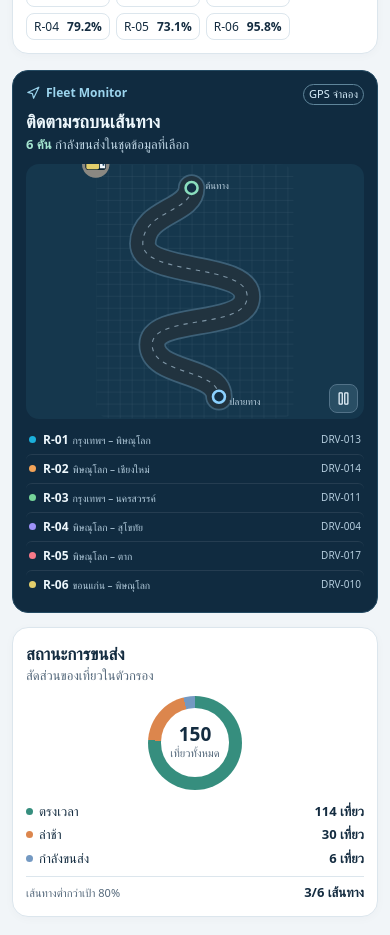
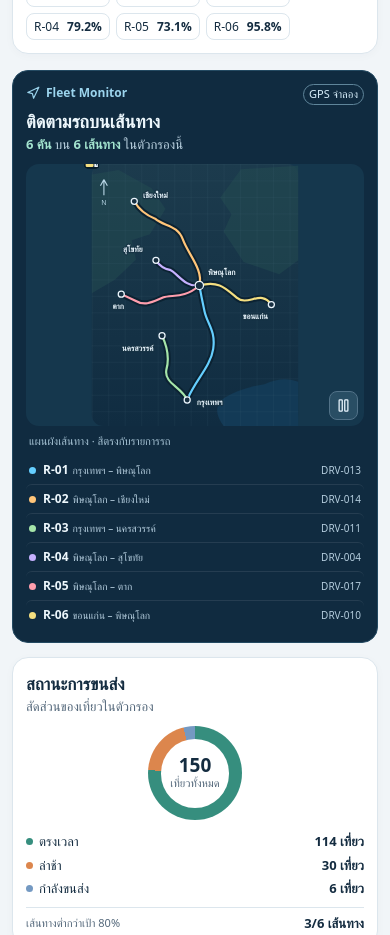
Before and after one commit to James-Chirawat/VisualizationDemo, a Next.js app: page / in a window 390 px wide. Shown: the part 1900-2835 px from the top of the page. Built offline with nearby package versions, Linux system fonts and the light colour scheme.

Commit message:
Animate fleet on individual route corridors

```diff
--- a/app/globals.css
+++ b/app/globals.css
@@ -349,3 +349,8 @@ button:not(:disabled), select { cursor: pointer; }
 @media(max-width: 490px) {
   .executive-rail { grid-template-columns: minmax(0,1fr); }
 }
+
+.fleet-map svg[role=img] { height: clamp(262px, 24vw, 330px); }
+.fleet-city { fill: #e8f4fc; stroke: #173344; stroke-width: 2.6px; paint-order: stroke fill; stroke-linejoin: round; font-size: 9px; font-weight: 600; }
+.fleet-caption { color: #a8c5d6; font-size: 11px; margin: 7px 3px 0; }
+.fleet-list button.fleet-route-highlighted { background: #244a61; }
--- a/components/fleet-monitor.tsx
+++ b/components/fleet-monitor.tsx
@@ -6,15 +6,37 @@ import { Button } from "@/components/ui/button";
 import { Card } from "@/components/ui/card";
 import { routes, type Shipment } from "@/lib/analytics";
 
-const road = "M 112 28 C 112 56 55 55 55 93 S 177 116 177 155 S 66 175 66 211 S 144 239 144 272";
-const vehicleColors = ["#1bb0db", "#f2a358", "#76d59a", "#9e92f9", "#f77989", "#e2ce6b"];
-const loopSeconds = 27;
+const cities = [
+  { name: "เชียงใหม่", x: 49, y: 43, dx: 10, dy: -4 },
+  { name: "สุโขทัย", x: 74, y: 111, dx: -38, dy: -10 },
+  { name: "พิษณุโลก", x: 124, y: 140, dx: 10, dy: -12 },
+  { name: "ตาก", x: 34, y: 150, dx: -10, dy: 17 },
+  { name: "ขอนแก่น", x: 207, y: 162, dx: -33, dy: 17 },
+  { name: "นครสวรรค์", x: 81, y: 198, dx: -46, dy: 17 },
+  { name: "กรุงเทพฯ", x: 110, y: 272, dx: 11, dy: 6 },
+] as const;
+
+type RouteId = (typeof routes)[number]["id"];
+const corridors: Record<RouteId, { path: string; color: string; seconds: number; start: number }> = {
+  "R-01": { path: "M110 272 C118 251 137 234 140 213 S133 184 130 170 S126 151 124 140", color: "#65cfff", seconds: 32, start: 0.34 },
+  "R-02": { path: "M124 140 C129 122 111 104 105 87 S83 72 73 63 Q57 57 49 43", color: "#ffc579", seconds: 29, start: 0.64 },
+  "R-03": { path: "M110 272 C104 257 83 253 86 237 Q91 219 81 198", color: "#a5e5a9", seconds: 24, start: 0.51 },
+  "R-04": { path: "M124 140 C108 143 98 125 90 122 Q80 120 74 111", color: "#c6b1ff", seconds: 18, start: 0.53 },
+  "R-05": { path: "M124 140 C106 156 92 150 82 154 S62 165 49 157 L34 150", color: "#ff9ead", seconds: 22, start: 0.68 },
+  "R-06": { path: "M207 162 C195 144 180 165 167 154 S146 134 124 140", color: "#f4df80", seconds: 28, start: 0.44 },
+};
 
 export function FleetMonitor({ rows, onViewTrip }: { rows: Shipment[]; onViewTrip: (trip: Shipment) => void }) {
-  const trucks = rows.filter(row => row.status === "in_transit");
+  const trucks = rows.flatMap(trip => {
+    const route = routes.find(item => item.id === trip.route);
+    return trip.status === "in_transit" && route ? [{ trip, route, corridor: corridors[route.id] }] : [];
+  });
+  const shownRoutes = routes.filter(route => trucks.some(item => item.route.id === route.id));
   const map = useRef<SVGSVGElement>(null);
   const [paused, setPaused] = useState(false);
   const [prefersStill, setPrefersStill] = useState(false);
+  const [focusedRoute, setFocusedRoute] = useState<RouteId | null>(null);
+  const highlighted = shownRoutes.some(route => route.id === focusedRoute) ? focusedRoute : null;
   const isPlaying = !paused && !prefersStill;
 
   useEffect(() => {
@@ -27,10 +49,10 @@ export function FleetMonitor({ rows, onViewTrip }: { rows: Shipment[]; onViewTri
     motion.addEventListener("change", syncMotion);
     return () => motion.removeEventListener("change", syncMotion);
   }, []);
+
   useEffect(() => {
-    const svg = map.current;
-    if (isPlaying) svg?.unpauseAnimations();
-    else svg?.pauseAnimations();
+    if (isPlaying) map.current?.unpauseAnimations();
+    else map.current?.pauseAnimations();
   }, [isPlaying, trucks.length]);
 
   return <Card className="fleet-panel">
@@ -38,36 +60,59 @@ export function FleetMonitor({ rows, onViewTrip }: { rows: Shipment[]; onViewTri
       <div className="fleet-tag"><Navigation size={14} /> Fleet Monitor</div>
       <span className="fleet-sim">GPS จำลอง</span>
       <h2>ติดตามรถบนเส้นทาง</h2>
-      <p><b>{trucks.length} คัน</b> กำลังขนส่งในชุดข้อมูลที่เลือก</p>
+      <p><b>{trucks.length} คัน</b> บน <b>{shownRoutes.length} เส้นทาง</b> ในตัวกรองนี้</p>
     </div>
     <div className="fleet-map">
       {trucks.length ? <>
-        <svg ref={map} viewBox="0 0 232 298" role="img" aria-label="ภาพจำลองรถหลายคันเคลื่อนที่บนเส้นทางคดเคี้ยว">
-          <defs><pattern id="fleet-grid" width="14" height="14" patternUnits="userSpaceOnUse"><path d="M 14 0 L 0 0 0 14" fill="none" stroke="#426076" strokeOpacity=".48" /></pattern></defs>
-          <rect x="1" y="1" width="230" height="296" rx="15" fill="url(#fleet-grid)" />
-          <path d={road} fill="none" stroke="#3d6077" strokeWidth="32" strokeLinecap="round" />
-          <path d={road} fill="none" stroke="#21333f" strokeWidth="28" strokeLinecap="round" />
-          <path d={road} fill="none" stroke="#7e95a5" strokeWidth="1.3" strokeDasharray="5 6" />
-          <circle cx="112" cy="28" r="7" fill="#122e43" stroke="#8addbd" strokeWidth="3" />
-          <circle cx="144" cy="272" r="7" fill="#122e43" stroke="#8bd1ff" strokeWidth="3" />
-          <text x="128" y="29" fill="#bad0df" fontSize="11">ต้นทาง</text>
-          <text x="156" y="282" fill="#bad0df" fontSize="11">ปลายทาง</text>
-          {trucks.map((trip, index) => <g key={trip.id} data-vehicle={trip.id}>
-            <animateMotion dur={`${loopSeconds}s`} begin={`${-(index + 0.6) * (loopSeconds / trucks.length)}s`} repeatCount="indefinite" rotate="auto" path={road} />
-            <circle r="16" fill={vehicleColors[index]} fillOpacity=".19" />
-            <rect x="-12" y="-7" width="24" height="14" rx="4" fill="#0b2434" />
-            <rect x="-11" y="-6" width="15" height="12" rx="2" fill={vehicleColors[index]} />
-            <path d="M 5 -5 H 8 L 11 -2 V 5 H 5 Z" fill="#f0f7fc" />
-            <path d="M 8 -2 H 10 V 2 H 8 Z" fill="#174262" />
+        <svg ref={map} viewBox="0 0 238 302" role="img" aria-label="แผนผังเส้นทางขนส่งจำลอง รถแต่ละคันวิ่งจากต้นทางไปยังปลายทางตามสีของเส้นทาง">
+          <defs>
+            <pattern id="fleet-grid" width="19" height="19" patternUnits="userSpaceOnUse"><path d="M19 0 H0 V19" fill="none" stroke="#42667b" strokeWidth=".65" opacity=".4" /></pattern>
+            <linearGradient id="fleet-land" x1="0" y1="0" x2="0" y2="1"><stop stopColor="#1c3b4d" /><stop offset="1" stopColor="#102c41" /></linearGradient>
+          </defs>
+          <rect width="238" height="302" rx="13" fill="url(#fleet-land)" />
+          <path d="M0 12 31 7 69 28 85 52 67 81 46 88 51 110 27 133 0 149Z M238 2 172 6 148 39 161 58 152 78 175 113 216 127 238 111Z" fill="#244c50" opacity=".55" />
+          <path d="M152 302 Q136 280 154 269 T199 254 Q221 244 238 251V302Z" fill="#133a56" />
+          <rect width="238" height="302" rx="13" fill="url(#fleet-grid)" />
+          <path d="M14 36V18m0 0-4 7m4-7 4 7" stroke="#b6d4e4" strokeWidth="1.3" fill="none" />
+          <text x="14" y="47" textAnchor="middle" fill="#b6d4e4" fontSize="8">N</text>
+          {routes.map(route => {
+            const corridor = corridors[route.id];
+            const active = shownRoutes.some(item => item.id === route.id);
+            return <g key={route.id} opacity={!active ? .25 : highlighted && highlighted !== route.id ? .33 : 1}>
+              <path d={corridor.path} fill="none" stroke="#0b2232" strokeWidth="7" strokeLinecap="round" />
+              <path data-route-path={route.id} d={corridor.path} fill="none" stroke={active ? corridor.color : "#91aeb9"} strokeWidth={highlighted === route.id ? 3.7 : 2.5} strokeLinecap="round" />
+            </g>;
+          })}
+          {cities.map(city => <g key={city.name}>
+            <circle cx={city.x} cy={city.y} r={city.name === "พิษณุโลก" ? 4.8 : 3.5} fill="#172f41" stroke="#ecf6fd" strokeWidth="1.45" />
+            <text x={city.x + city.dx} y={city.y + city.dy} className="fleet-city">{city.name}</text>
           </g>)}
+          {trucks.map(({ trip, route, corridor }) => {
+            const duration = corridor.seconds + "s";
+            const start = -corridor.seconds * corridor.start + "s";
+            return <g key={trip.id} opacity={highlighted && highlighted !== route.id ? .38 : 1} data-vehicle={trip.id} data-vehicle-route={route.id}>
+              <animateMotion dur={duration} begin={start} repeatCount="indefinite" rotate="auto" path={corridor.path} />
+              <g>
+                <animate attributeName="opacity" dur={duration} begin={start} repeatCount="indefinite" values="0;1;1;0" keyTimes="0;.04;.95;1" />
+                <rect x="-8.3" y="-5" width="16.6" height="10" rx="3.5" fill="#081d2a" opacity=".9" />
+                <rect x="-7" y="-3.5" width="9" height="7" rx="1.5" fill={corridor.color} />
+                <path d="M3 -3.5H5.5L7 -1.5V3.5H3Z" fill="#f0f7fc" />
+                <path d="M5.2 -1.8H6.2V1.8H5.2Z" fill="#174262" />
+              </g>
+            </g>;
+          })}
         </svg>
         <Button type="button" className="fleet-control" disabled={prefersStill} onClick={() => setPaused(value => !value)} aria-label={isPlaying ? "หยุดรถจำลอง" : "เล่นรถจำลอง"} title={prefersStill ? "เครื่องตั้งค่าให้ลดการเคลื่อนไหว" : undefined}>{isPlaying ? <Pause size={15} /> : <Play size={15} />}</Button>
       </> : <div className="fleet-empty"><Truck size={25} /><p>ไม่มีรถกำลังขนส่งในตัวกรองนี้</p></div>}
     </div>
+    {trucks.length > 0 && <p className="fleet-caption">แผนผังเส้นทาง · สีตรงกับรายการรถ</p>}
     <div className="fleet-list" aria-label="รถกำลังขนส่ง">
-      {trucks.map((trip, index) => <button key={trip.id} type="button" onClick={() => onViewTrip(trip)}>
-        <span style={{ backgroundColor: vehicleColors[index] }} />
-        <span><b>{trip.route}</b><small>{routes.find(route => route.id === trip.route)?.label}</small></span>
+      {trucks.map(({ trip, route, corridor }) => <button key={trip.id} type="button" className={highlighted === route.id ? "fleet-route-highlighted" : undefined}
+        onMouseEnter={() => setFocusedRoute(route.id)} onMouseLeave={() => setFocusedRoute(null)}
+        onFocus={() => setFocusedRoute(route.id)} onBlur={() => setFocusedRoute(null)}
+        onClick={() => onViewTrip(trip)} aria-label={`เปิดเที่ยว ${route.id} ${route.label} คนขับ ${trip.driver}`}>
+        <span style={{ backgroundColor: corridor.color }} />
+        <span><b>{trip.route}</b><small>{route.label}</small></span>
         <small>{trip.driver}</small>
       </button>)}
     </div>
```
